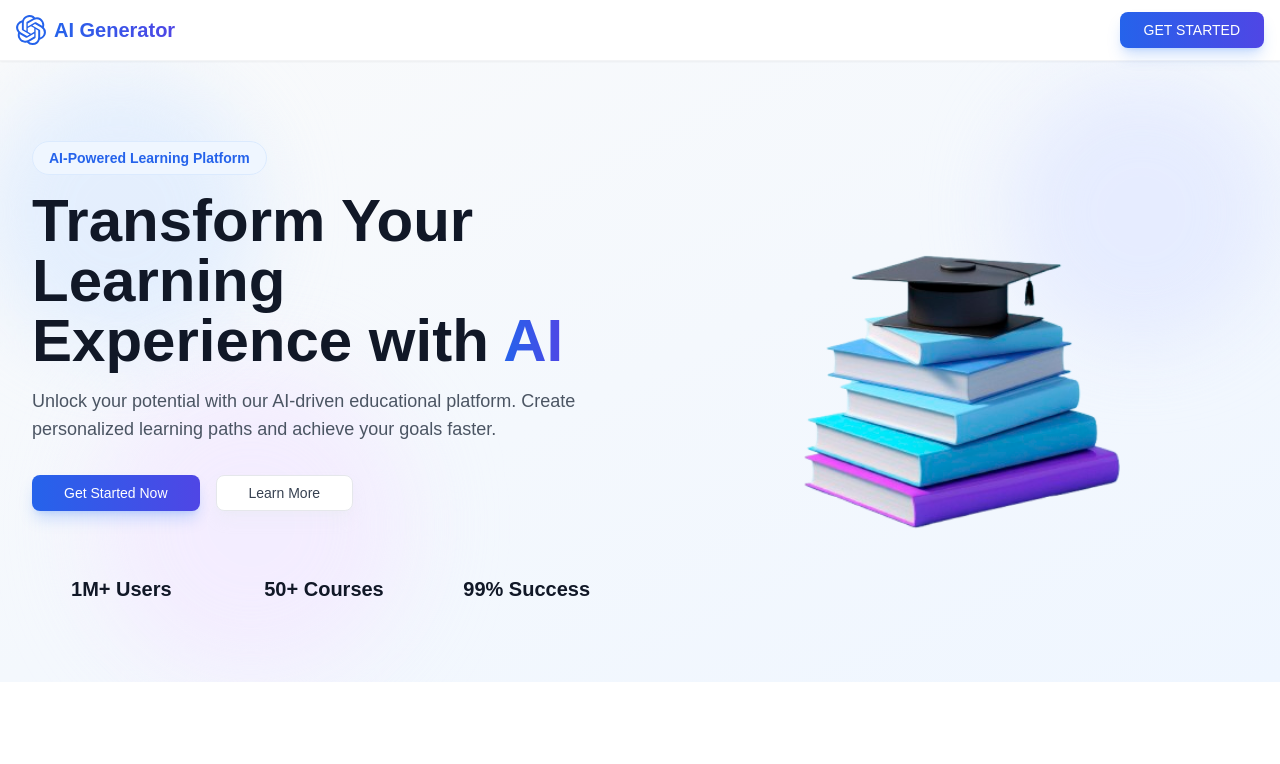
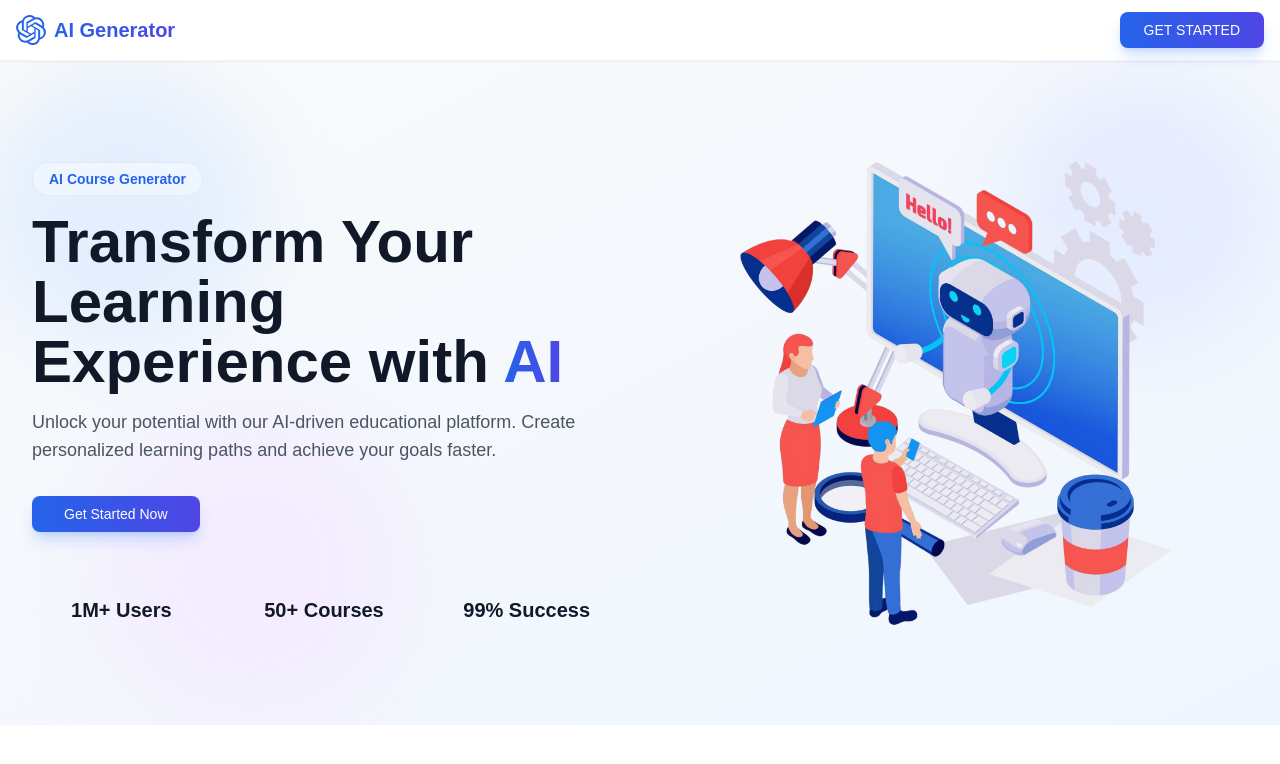
Before and after one commit to MoEwis/Ai-Course, a Next.js app: page / in a window 1280 px wide. Shown: the top 764 px of the page. Built offline with nearby package versions, Linux system fonts and the light colour scheme; no server answers.

Commit message:
Updated components

```diff
--- a/app/Dashboard/_componets/SideBar.jsx
+++ b/app/Dashboard/_componets/SideBar.jsx
@@ -28,7 +28,7 @@ function SideBar() {
     },
     {
       id: 3,
-      name: "PlatformEthics",
+      name: " Guidelines",
       icon: <IoShieldCheckmarkOutline />,
       path: "/Dashboard/PlatformEthics",
     },
--- a/app/_compoments/Header/Header.jsx
+++ b/app/_compoments/Header/Header.jsx
@@ -54,7 +54,7 @@ function Header() {
               <div className="space-y-8">
                 <div className="space-y-4">
                   <span className="inline-block px-4 py-1.5 bg-blue-50 text-blue-600 text-sm font-semibold rounded-full border border-blue-100">
-                    AI-Powered Learning Platform
+                    AI Course Generator
                   </span>
 
                   <h1 className="text-4xl lg:text-6xl font-bold text-gray-900">
@@ -80,14 +80,6 @@ function Header() {
                   >
                     <a href="/Dashboard"> Get Started Now </a>
                   </Button>
-                  <Button
-                    className="px-8 py-3 bg-white text-gray-700 rounded-lg
-                                   border border-gray-200 hover:border-blue-500
-                                   shadow-lg shadow-gray-200/25 transform hover:scale-105
-                                   transition-all duration-200"
-                  >
-                    Learn More
-                  </Button>
                 </div>
 
                 {/* Stats */}
@@ -106,7 +98,7 @@ function Header() {
               <div className="relative lg:block">
                 <div className="relative z-10 ">
                   <Image
-                    src="/image/Education.png" // Make sure to add your hero image
+                    src="/image/ai.png" // Make sure to add your hero image
                     alt="AI Learning Platform"
                     width={600}
                     height={600}
```
Also changed, not shown: public/image/ai.png (added).
